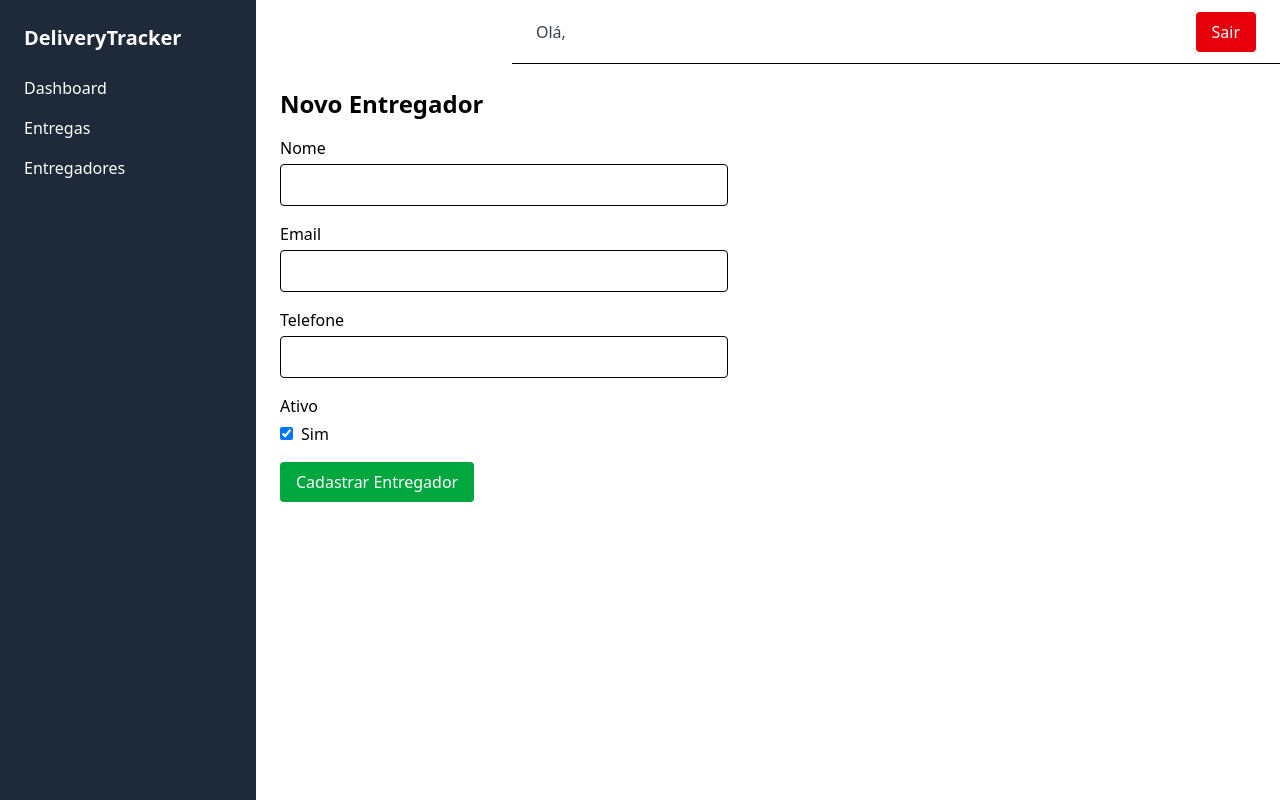
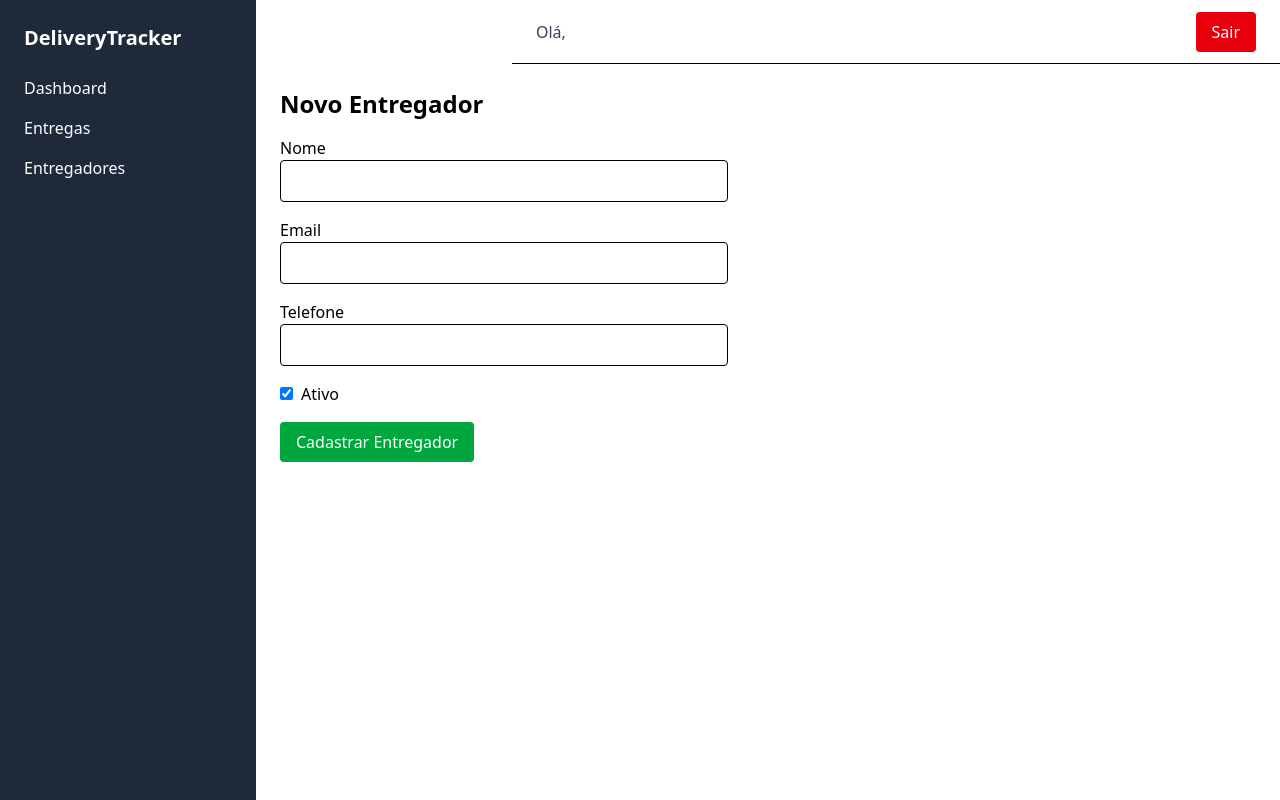
Before and after one commit to francisco328react/Delivery-track-pro, a React (Vite) app in the folder frontend/: page /couriers/new in a window 1280 px wide. Built offline with nearby package versions, Linux system fonts and the light colour scheme; sample sign-in values are in the browser's storage.

Commit message:
feat: validação com zod e react-hook-form nos formulários

```diff
--- a/frontend/package.json
+++ b/frontend/package.json
@@ -10,14 +10,17 @@
     "preview": "vite preview"
   },
   "dependencies": {
+    "@hookform/resolvers": "^5.1.1",
     "@tailwindcss/vite": "^4.1.11",
     "axios": "^1.10.0",
     "jwt-decode": "^4.0.0",
     "react": "^19.1.0",
     "react-dom": "^19.1.0",
+    "react-hook-form": "^7.60.0",
     "react-router": "^7.6.3",
     "react-router-dom": "^7.6.3",
-    "tailwindcss": "^4.1.11"
+    "tailwindcss": "^4.1.11",
+    "zod": "^4.0.5"
   },
   "devDependencies": {
     "@eslint/js": "^9.30.1",
--- a/frontend/src/pages/NewCourier.tsx
+++ b/frontend/src/pages/NewCourier.tsx
@@ -1,20 +1,20 @@
 import { Layout } from "../components/Layout";
 import { api } from "../services/api";
 import { useNavigate } from "react-router";
-import { useState } from "react";
+import type { CourierFormData } from "../schemas/courierSchema";
+import { courierSchema } from "../schemas/courierSchema";
+import { useForm } from "react-hook-form";
+import { zodResolver } from "@hookform/resolvers/zod";
 
 export function NewCourier() {
-    const [name, setName] = useState("");
-    const [email, setEmail] = useState("");
-    const [phone, setPhone] = useState("");
-    const [active, setActive] = useState(true);
     const navigate = useNavigate();
 
-    async function handleSubmit(e: React.FormEvent) {
-        e.preventDefault();
+    const { register, handleSubmit, formState: {errors} } = useForm<CourierFormData>({resolver: zodResolver(courierSchema)});
+
+    async function onSubmit(data: CourierFormData) {
 
         try {
-            await api.post("/couriers", { name, email, phone, active });
+            await api.post("/couriers", data);
             alert("Entregador cadastrado com sucesso!");
             navigate("/couriers");
         } catch (error) {
@@ -26,46 +26,44 @@ export function NewCourier() {
     return (
         <Layout>
             <h1 className="text-2xl font-semibold mb-4">Novo Entregador</h1>
-            <form onSubmit={handleSubmit} className="space-y-4 max-w-md">
+            <form onSubmit={handleSubmit(onSubmit)} className="space-y-4 max-w-md">
                 <div>
-                    <label htmlFor="name" className="block mb-1">Nome</label>
+                    <label htmlFor="name">Nome</label>
                     <input
-                        type="text"
-                        value={name}
-                        onChange={(e) => setName(e.target.value)}
+                        {...register("name")}
                         className="w-full border px-3 py-2 rounded"
-                        required
+                    />
+                    {errors.name && (
+                        <p className="text-red-600">{errors.name.message}</p>
+                    )}
+                </div>
+                <div>
+                    <label htmlFor="email">Email</label>
+                    <input
+                        {...register("email")}
+                        className="w-full border px-3 py-2 rounded"
+                    />
+                    {errors.email && (
+                        <p className="text-red-600">{errors.email.message}</p>
+                    )}
+                </div>
+                <div>
+                    <label htmlFor="phone">Telefone</label>
+                    <input
+                        {...register("phone")}
+                        className="w-full border px-3 py-2 rounded"
                     />
                 </div>
                 <div>
-                    <label htmlFor="email" className="block mb-1">Email</label>
-                    <input
-                        type="email"
-                        value={email}
-                        onChange={(e) => setEmail(e.target.value)}
-                        className="w-full border px-3 py-2 rounded"
-                        required
-                    />
-                </div>
-                <div>
-                    <label htmlFor="phone" className="block mb-1">Telefone</label>
-                    <input
-                        type="tel"
-                        value={phone}
-                        onChange={(e) => setPhone(e.target.value)}
-                        className="w-full border px-3 py-2 rounded"
-                        required
-                    />
-                </div>
-                <div>
-                    <label htmlFor="active" className="block mb-1">Ativo</label>
-                    <input
-                        type="checkbox"
-                        checked={active}
-                        onChange={(e) => setActive(e.target.checked)}
-                        className="mr-2"
-                    />
-                    <span>{active ? "Sim" : "Não"}</span>
+                    <label htmlFor="active">
+                        <input
+                            type="checkbox"
+                            {...register("active")}
+                            defaultChecked
+                            className="mr-2"
+                        />
+                        Ativo
+                    </label>
                 </div>
                 <button
                     type="submit"
--- a/frontend/src/pages/NewDelivery.tsx
+++ b/frontend/src/pages/NewDelivery.tsx
@@ -1,18 +1,19 @@
 import { Layout } from "../components/Layout";
-import { useState } from "react";
 import { useNavigate } from "react-router";
 import { api } from "../services/api";
+import { deliverySchema } from "../schemas/deliverySchema";
+import type { DeliveryFormData } from "../schemas/deliverySchema";
+import { useForm } from "react-hook-form";
+import { zodResolver } from "@hookform/resolvers/zod";
 
 export function NewDelivery() {
-    const [recipient, setRecipient] = useState("");
-    const [status, setStatus] = useState("pendente");
+    const { register, handleSubmit, formState: {errors}} = useForm<DeliveryFormData>({resolver: zodResolver(deliverySchema)});
     const navigate = useNavigate();
 
-    async function handleSubmit(e: React.FormEvent) {
-        e.preventDefault();
+    async function onSubmit(data: DeliveryFormData) {
 
         try {
-            await api.post("/deliveries", { recipient, status});
+            await api.post("/deliveries", data);
             alert("Entrega cadastrada com sucesso!");
             navigate("/deliveries");
         } catch (error) {
@@ -24,28 +25,30 @@ export function NewDelivery() {
     return (
         <Layout>
             <h1 className="text-2xl font-semibold mb-4">Nova Entrega</h1>
-            <form onSubmit={handleSubmit} className="space-y-4 max-w-md">
+            <form onSubmit={handleSubmit(onSubmit)} className="space-y-4 max-w-md">
                 <div>
-                    <label className="block mb-1">Destinatário</label>
+                    <label>Destinatário</label>
                     <input
-                        type="text"
-                        value={recipient}
-                        onChange={(e) => setRecipient(e.target.value)}
+                        {...register("recipient")}
                         className="w-full border px-3 py-2 rounded"
-                        required
                     />
+                    {errors.recipient && (
+                        <p className="text-red-600 text-sm">{errors.recipient.message}</p>
+                    )}
                 </div>
                 <div>
-                    <label className="block mb-1">Status</label>
+                    <label>Status</label>
                     <select
-                        value={status}
-                        onChange={(e) => setStatus(e.target.value)}
+                        {...register("status")}
                         className="w-full border px-3 py-2 rounded"
                     >
-                        <option value="">Pendente</option>
-                        <option value="">Em trânsito</option>
-                        <option value="">Entregue</option>
+                        <option value="pendente">Pendente</option>
+                        <option value="em trânsito">Em trânsito</option>
+                        <option value="entregue">Entregue</option>
                     </select>
+                    {errors.status && (
+                        <p className="text-red-600 text-sm">{errors.status.message}</p>
+                    )}
                 </div>
                 <button
                     type="submit"
--- /dev/null
+++ b/frontend/src/schemas/courierSchema.ts
@@ -0,0 +1,10 @@
+import { z } from "zod";
+
+export const courierSchema = z.object({
+    name: z.string().min(3, "Nome obrigatório"),
+    email: z.string().email("E-mail inválido"),
+    phone: z.string().optional(),
+    active: z.boolean(),
+})
+
+export type CourierFormData = z.infer<typeof courierSchema>;
--- /dev/null
+++ b/frontend/src/schemas/deliverySchema.ts
@@ -0,0 +1,8 @@
+import { z } from "zod";
+
+export const deliverySchema = z.object({
+    recipient: z.string().min(3,"Nome do destinatário obrigatório"),
+    status: z.enum(["pendente", "em trânsito", "entregue"]),
+});
+
+export type DeliveryFormData = z.infer<typeof deliverySchema>;
```
Also changed, not shown: 1 other file (tests, documents, lock files or other folders).
